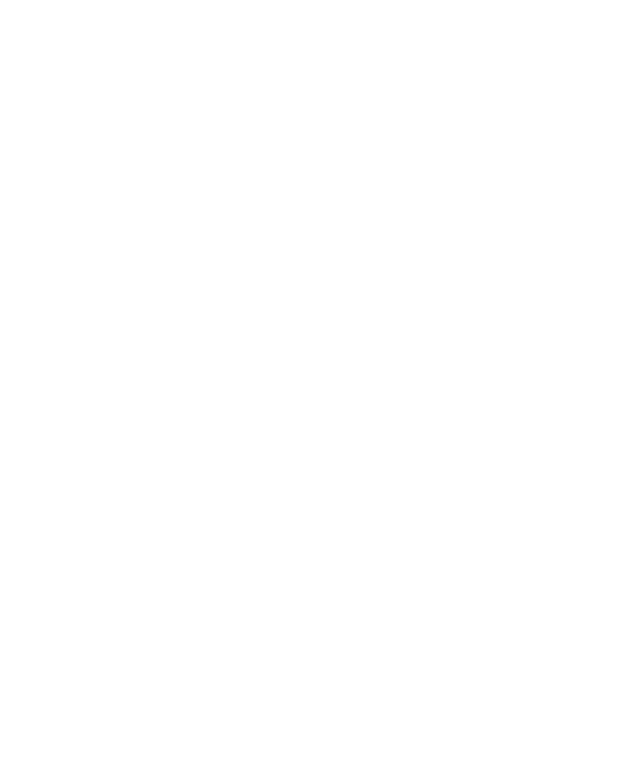
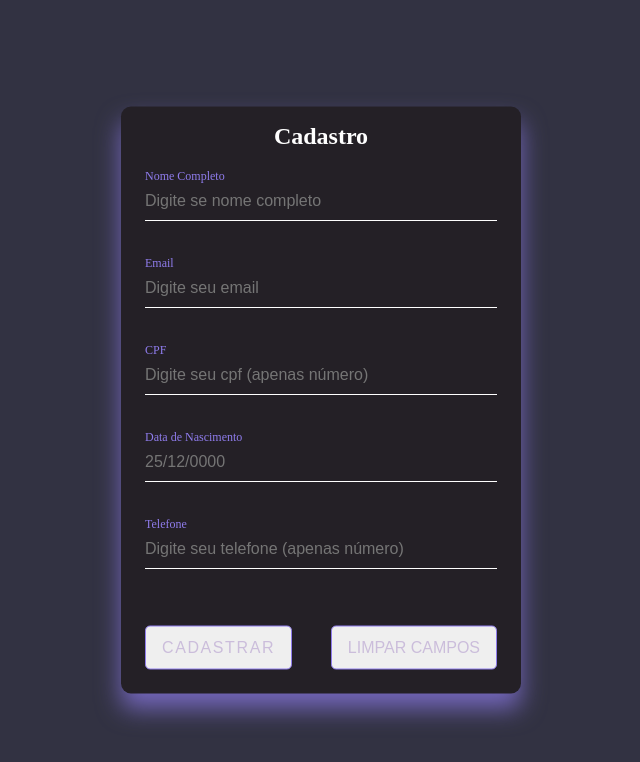
Before and after one commit to devjuanmarcos/Projeto-DevWeb-Rede-Comercio-Online, a React (Vite) app in the folder Projeto-React-Ecommerce/: page /cadastro in a window 1280 px wide. Before the commit this address had no page. Shown: the top 762 px of the page, without its empty margins (319-959 px from the left). Built offline with nearby package versions, Linux system fonts and the light colour scheme.

Commit message:
atualiza Routes, Toasty

```diff
--- a/Projeto-React-Ecommerce/src/pages/Cadastro/Cadastro.jsx
+++ b/Projeto-React-Ecommerce/src/pages/Cadastro/Cadastro.jsx
@@ -1,20 +1,54 @@
+import { useNavigate } from "react-router-dom"
 import { ClienteForm } from "../../components/ClienteForm/ClienteForm"
 import { Container } from "./cadastroStyled"
 import clienteService from "../../services/requests/clienteService"
+import { toast } from "react-toastify";
+import { useState } from "react";
 
-export function Cadastro(){
+export function Cadastro() {
+   const navigate = useNavigate()
+   const [errorStatus, setErrorStatus] = useState();
 
-    function postCliente(cliente){
-        clienteService.postCliente(cliente).then(response => {
-            console.log(response);
-        }).catch(error => {
-            console.log(error);
-        })
+   function postCliente(cliente) {
+       const loading = toast.loading("...cadastrando")
+
+      clienteService
+         .postCliente(cliente)
+         .then(response => {
+            response.status !== 201 ? setErrorStatus(response.status) : null;
+
+            console.log(response)
+            toastieNotifySuccess();
+         })
+         .catch(error => {
+            console.log(error)
+
+            errorStatus === 400 ? toastieNotifyError400() : toastieNotifyError500();
+         })
+
     }
 
-    return(
-        <Container>
-            <ClienteForm submit={postCliente}/>
-        </Container>
-    )
+    function redirecionarLogin(){
+        navigate("/");
+    }
+
+    function toastieNotifySuccess() {
+        toast.update( loading, {render: "Legal! Você já está cadastrado!", type: "success", isLoading: false});
+    }
+
+    function toastieNotifyError400(){
+        toast.error("Opa, algo de errado não está certo. Cheque seu cadastro",{
+            position: toast.POSITION.TOP_RIGHT
+        } );
+    }
+
+    function toastieNotifyError500() {
+        toast.error(loading,{render: "Bom...isso é embaraçoso...houve algo errado nos nossos servidores", type: "error", isLoading: false });
+    }
+
+   return (
+      <Container>
+         <ClienteForm props={postCliente} />
+      </Container>
+   )
 }
--- a/Projeto-React-Ecommerce/src/routes/Router.jsx
+++ b/Projeto-React-Ecommerce/src/routes/Router.jsx
@@ -1,8 +1,9 @@
 import { useContext } from "react";
+import AuthContext from "../context/Auth";
 import { Route, Routes } from "react-router-dom";
-import AuthContext from "../context/Auth";
 import { Home } from "../pages/Home/Home";
 import { Login } from "../pages/Login/Login";
+import { Cadastro } from "../pages/Cadastro/Cadastro"
 
 export function Router(){
     const {isAuthenticated} = useContext(AuthContext)
@@ -11,6 +12,7 @@ export function Router(){
         return (
             <Routes>
                 <Route path="/" element={<Login />} />
+                <Route path="/cadastro" element={<Cadastro />} />
             </Routes>
         )
     }
--- a/Projeto-React-Ecommerce/src/styles/GlobalStyle.js
+++ b/Projeto-React-Ecommerce/src/styles/GlobalStyle.js
@@ -1,4 +1,5 @@
 import {createGlobalStyle} from 'styled-components'
+import 'react-toastify/dist/ReactToastify.css';
 
 export const GlobalStyle = createGlobalStyle`
 
```
